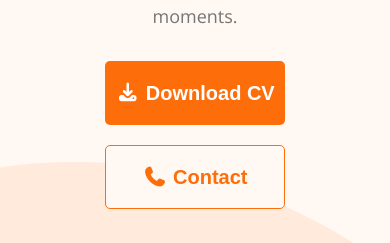
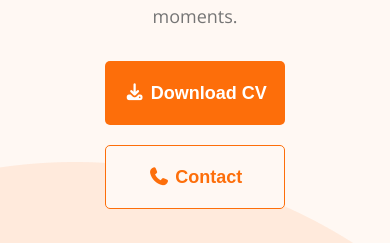
Before and after one commit to mithi2209/Web-Portfolio-1.0.2, a plain HTML site: page index.html in a window 390 px wide. Shown: the part 408-651 px from the top of the page. Drawn offline with nearby package versions, Linux system fonts and the light colour scheme.

Commit message:
download button font changed

```diff
--- a/styles/portfolio.css
+++ b/styles/portfolio.css
@@ -449,6 +449,8 @@
         .download-btn,
         .contact-btn{
             width: 180px;
+            font-size: 18px;
+            font-weight: 600;
         }
         .contact-btn{
             margin-left: 0px;
```
